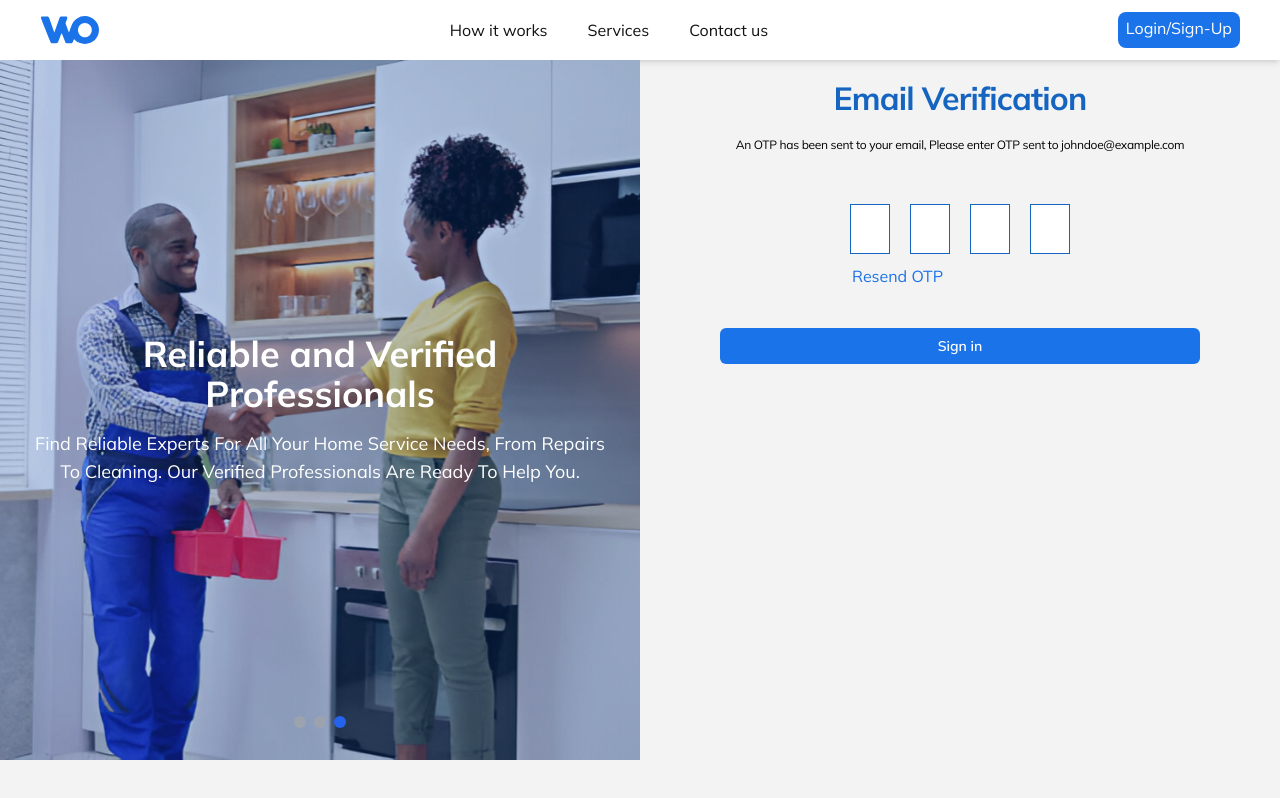
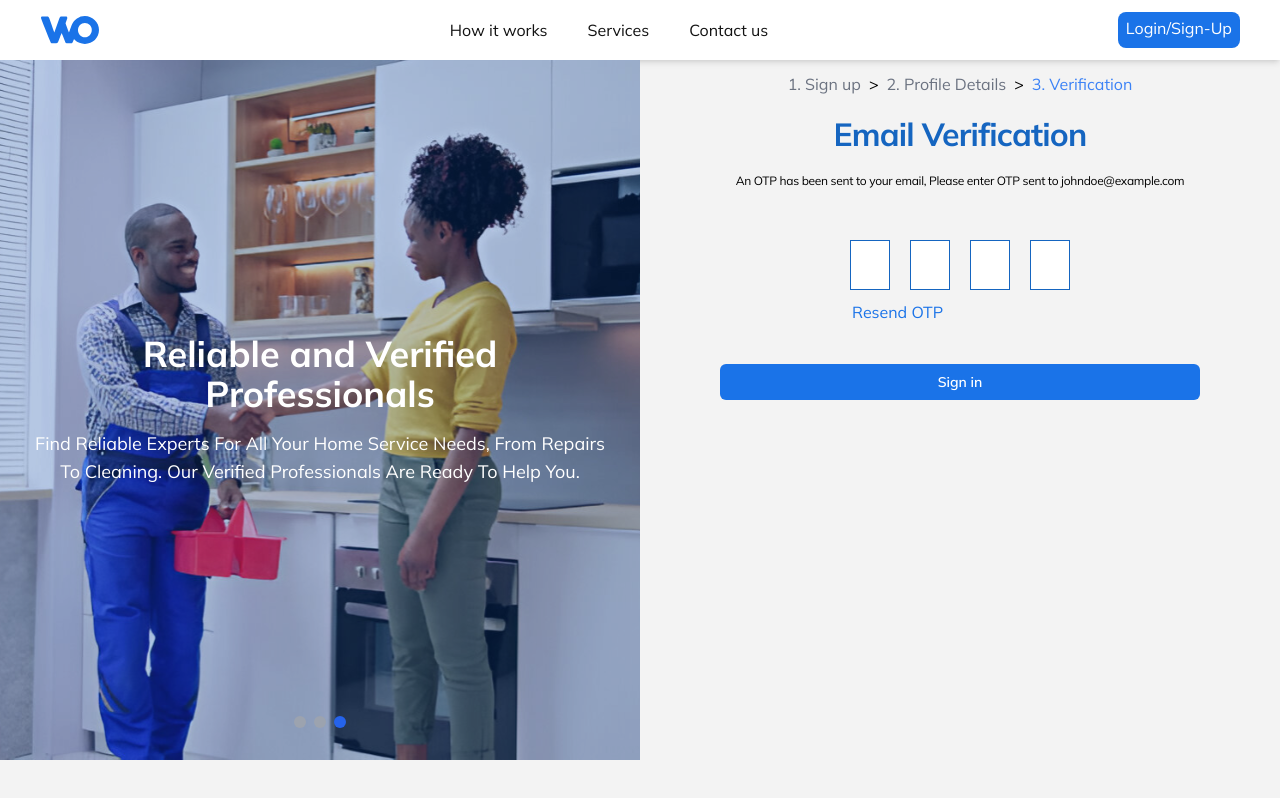
Before and after one commit to gabito1451/finale, a React (Vite) app: page /OTP in a window 1280 px wide. Built offline with nearby package versions, Linux system fonts and the light colour scheme.

Commit message:
Added BreadCrumb to SIgnUp, Profile and OTP V erfication page

```diff
--- /dev/null
+++ b/src/Components/BreadCrumbs.jsx
@@ -0,0 +1,73 @@
+import React from "react";
+import { Link, useLocation, useNavigate } from "react-router-dom";
+
+const Breadcrumb = () => {
+  const location = useLocation(); // Get current URL path
+  const navigate = useNavigate();
+
+  // Function to determine the active step based on the current path
+  const getActiveStep = () => {
+    if (location.pathname === "/SignUp") {
+      return 1;
+    } else if (location.pathname === "/Profile") {
+      return 2;
+    } else if (location.pathname === "/OTP") {
+      return 3;
+    }
+    return 1; // Default step if no match
+  };
+
+  const activeStep = getActiveStep();
+
+  // Handle step click for navigation
+  const handleStepClick = (step) => {
+    if (step === 1) {
+      navigate("/SignUp");
+    } else if (step === 2) {
+      navigate("/Profile");
+    } else if (step === 3) {
+      navigate("/OTP");
+    }
+  };
+
+  return (
+    <div className="flex items-center justify-center mt-3 space-x-2">
+      {/* Sign Up Step */}
+      <Link
+        to="/SignUp"
+        className={`cursor-pointer text-nowrap text-[10px] md:text-[16px] ${
+          activeStep === 1 ? "text-blue-500" : "text-gray-500"
+        }`}
+        onClick={() => handleStepClick(1)}
+      >
+        1. Sign up
+      </Link>
+      <span>{">"}</span>
+
+      {/* Profile Details Step */}
+      <Link
+        to="/Profile"
+        className={`cursor-pointer text-nowrap text-[10px] md:text-[16px] ${
+          activeStep === 2 ? "text-blue-500" : "text-gray-500"
+        }`}
+        onClick={() => handleStepClick(2)}
+      >
+        2. Profile Details
+      </Link>
+      <span>{">"}</span>
+
+      {/* Verification Step */}
+      <Link
+        to="/OTP"
+        className={`cursor-pointer text-nowrap text-[10px]  md:text-[16px] ${
+          activeStep === 3 ? "text-blue-500" : "text-gray-500"
+        }`}
+        onClick={() => handleStepClick(3)}
+      >
+        3. Verification
+      </Link>
+    </div>
+  );
+};
+
+export default Breadcrumb;
--- a/src/Components/DashboardLayout.jsx
+++ b/src/Components/DashboardLayout.jsx
@@ -55,7 +55,7 @@ const DashboardLayout = ({}) => {
               onClick={closeMenu}
               className={`${
                 String(location.pathname).replaceAll("/", "").toLowerCase() ==
-                "dashboard"
+                "firstdashboard"
                   ? "active-item"
                   : ""
               } w-full md:p-4 md:justify-center md:items-center lg:justify-start box-border flex px-5 gap-2 items-center py-2 font-light`}
--- a/src/Components/Forms.jsx
+++ b/src/Components/Forms.jsx
@@ -3,6 +3,7 @@ import { useForm } from "react-hook-form";
 import { yupResolver } from "@hookform/resolvers/yup";
 import * as yup from "yup";
 import { Link, useNavigate } from "react-router-dom";
+import Breadcrumbs from "./BreadCrumbs";
 
 // Create validation schema using Yup
 const schema = yup.object().shape({
@@ -66,6 +67,7 @@ const Forms = () => {
     <>
       <div className="flex min-h-full flex-1 flex-col justify-center px-6 pb-12 lg:px-8 ">
         <div className="sm:mx-auto sm:w-full sm:max-w-sm">
+          <Breadcrumbs />
           <h2 className="mt-5 text-center text-[25px] md:text-[32px] text-[#1565c0] font-bold leading-9 tracking-tight">
             Create your Account
           </h2>
--- a/src/Components/Otp.jsx
+++ b/src/Components/Otp.jsx
@@ -3,6 +3,7 @@ import React, { useEffect, useState } from "react";
 import OtpInput from "react-otp-input";
 import { toast } from "react-toastify";
 import { useNavigate } from "react-router-dom";
+import Breadcrumbs from "./BreadCrumbs";
 
 export default function Otp() {
   const navigate = useNavigate();
@@ -26,6 +27,7 @@ export default function Otp() {
 
   return (
     <div className="m-auto flex px-10 flex-col justify-center ">
+      <Breadcrumbs />
       <h2 className="mt-5 text-center text-[25px] md:text-[32px] text-[#1565c0] font-bold leading-9 tracking-tight">
         Email Verification
       </h2>
--- a/src/Components/ProfileDetailForm.jsx
+++ b/src/Components/ProfileDetailForm.jsx
@@ -3,6 +3,7 @@ import { useForm } from "react-hook-form";
 import { yupResolver } from "@hookform/resolvers/yup";
 import * as yup from "yup";
 import { Link, useNavigate } from "react-router-dom";
+import Breadcrumbs from "./BreadCrumbs";
 
 // Create validation schema using Yup
 const schema = yup.object().shape({
@@ -56,6 +57,7 @@ const ProfileDetailForm = () => {
     <>
       <div className="flex min-h-full flex-1 flex-col justify-center px-6 pb-12 lg:px-8">
         <div className="sm:mx-auto sm:w-full sm:max-w-sm">
+          <Breadcrumbs />
           <h2 className="mt-5 text-center text-[32px] text-[#1565c0] font-bold leading-9 tracking-tight">
             Profile Details
           </h2>
--- a/src/Pages/Dashboard.jsx
+++ b/src/Pages/Dashboard.jsx
@@ -31,13 +31,13 @@ const Dashboard = () => {
       </h1>
       <div className="grid grid-cols-1 sm:grid-cols-2 lg:grid-cols-4 gap-4 pb-2">
         <Card
-          number={"0"}
+          number={"95"}
           title={"Total Order"}
           className="bg-[#e3f2fd] hover:rounded-lg hover:scale-105 hover:shadow-lg transition-all duration-300 ease-in-out  "
           url={ord}
         />
         <Card
-          number={"0%"}
+          number={"50%"}
           title={"Total Income"}
           className="bg-[#FFCDD2] hover:rounded-lg hover:scale-105 hover:shadow-lg transition-all duration-300 ease-in-out "
           url={income}
--- a/src/Pages/LandingPage.jsx
+++ b/src/Pages/LandingPage.jsx
@@ -109,7 +109,7 @@ const LandingPage = () => {
           </div>
           {/* second section in the 3rd div */}
           <div className="flex flex-col w-full m-auto md:m-0 md:flex-row gap-7  ">
-            <div className="mt-[70px] px-[10px] md:px[0px]">
+            <div className="md:mt-[70px] px-[10px] md:px[0px]">
               <div
                 data-aos="fade-down-right"
                 className="flex  justify-center items-center gap-10 md:gap-10 mb-6 md:mb-0"
```
